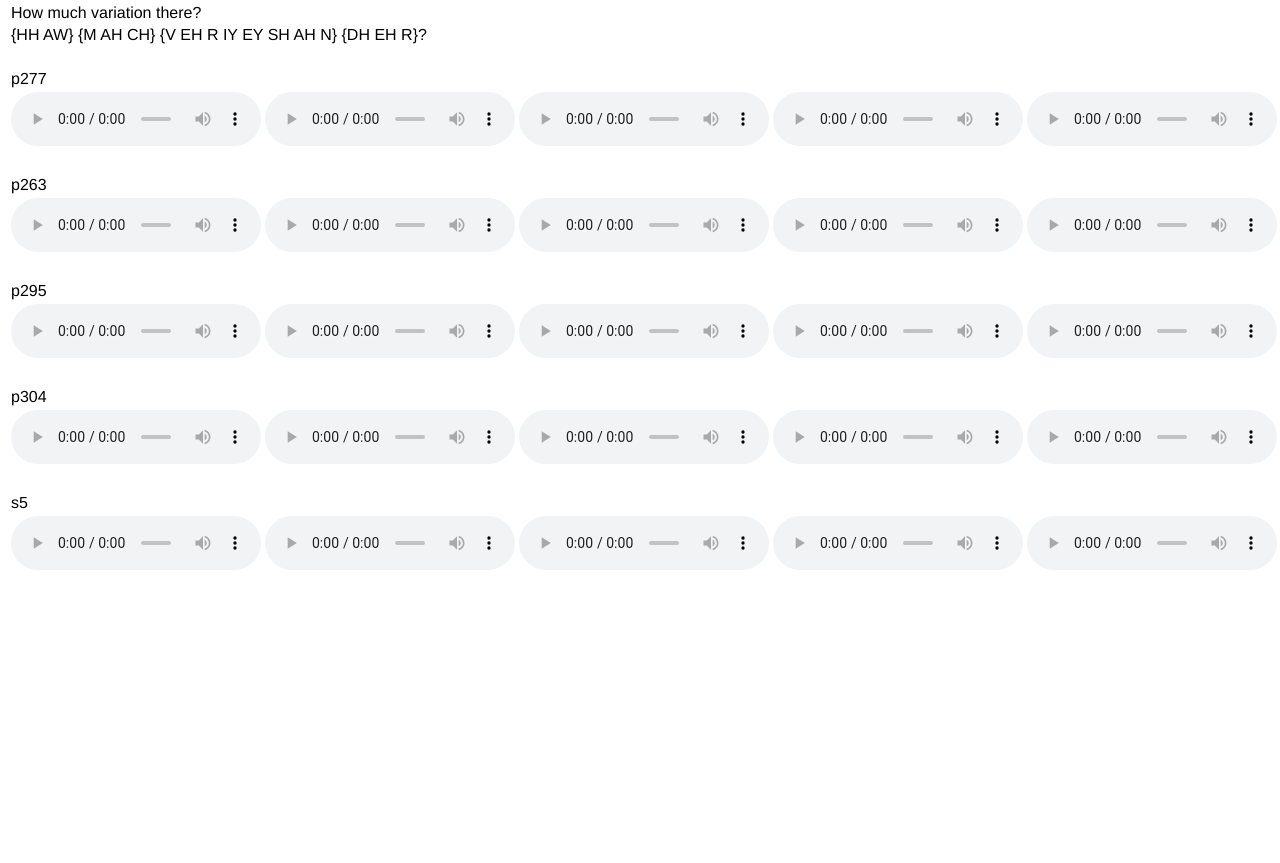
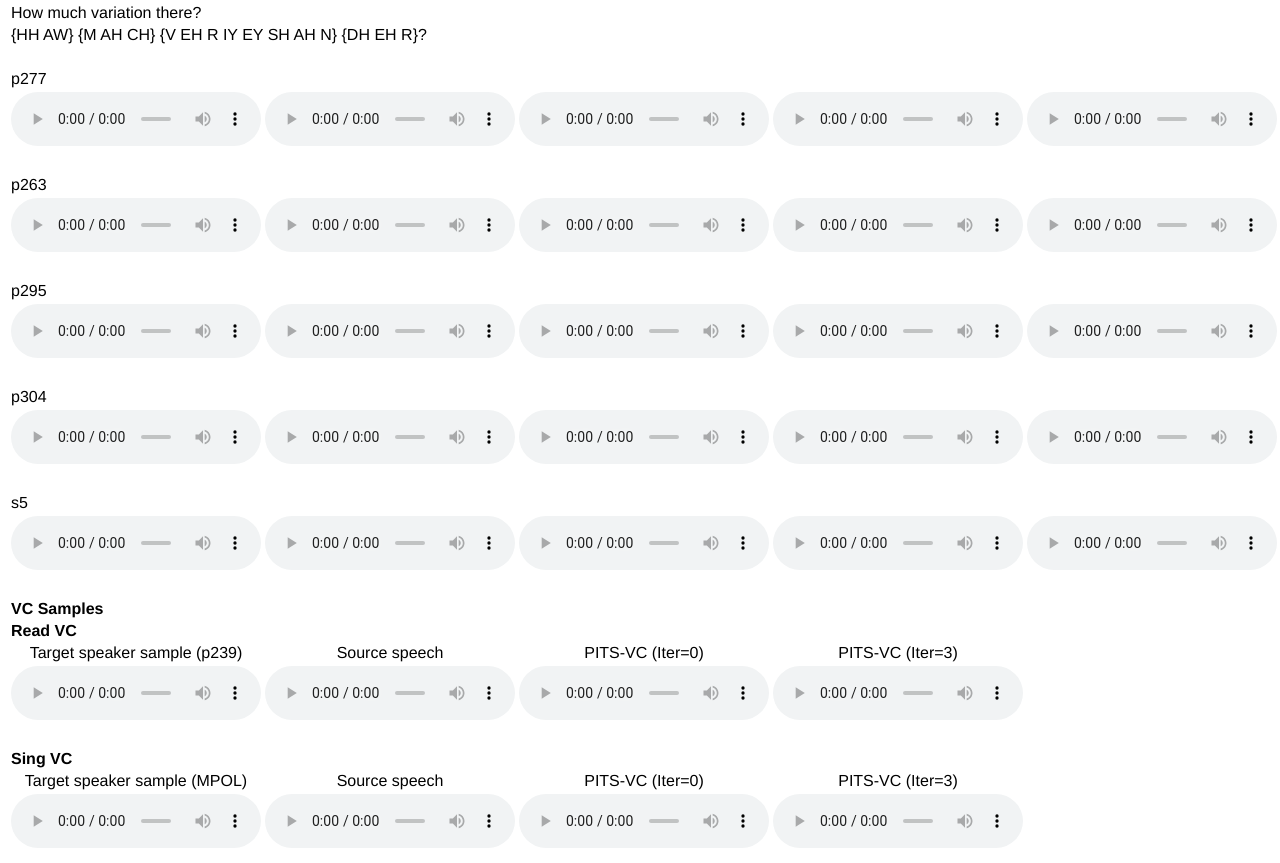
Before and after one commit to anonymous-pits/pits, a plain HTML site: page docs/index.html in a window 1280 px wide. Shown: the part 8519-9382 px from the top of the page. Before the commit the page ends 9126 px from the top, so only its background shows below. Drawn offline with Linux system fonts and the light colour scheme.

Commit message:
Add VC samples

```diff
--- a/docs/index.html
+++ b/docs/index.html
@@ -948,5 +948,39 @@
             </tr>
             <tr><td><br></td></tr>
 		</tbody>
+        <tr>
+            <td colspan="4"><b>VC Samples</b></td>
+        </tr>
+        <tr>
+            <td colspan="4"><b>Read VC</b></td>
+        </tr>
+        <tr>
+            <td><div align="center">Target speaker sample (p239)</div></td>
+            <td><div align="center">Source speech</div></td>
+            <td><div align="center">PITS-VC (Iter=0)</div></td>
+            <td><div align="center">PITS-VC (Iter=3)</div></td>
+        </tr>
+        <tr>
+            <td><div align="center"><audio controls="" style="width: 250px;"><source src="./pits_samples/VC/p239_sample.wav" type="audio/wav"></audio></div></td>
+            <td><div align="center"><audio controls="" style="width: 250px;"><source src="./pits_samples/VC/read-orig.wav" type="audio/wav"></audio></div></td>
+            <td><div align="center"><audio controls="" style="width: 250px;"><source src="./pits_samples/VC/read-p239-iter=0.wav" type="audio/wav"></audio></div></td>
+            <td><div align="center"><audio controls="" style="width: 250px;"><source src="./pits_samples/VC/read-p239-iter=3.wav" type="audio/wav"></audio></div></td>
+        </tr>
+        <tr><td><br></td></tr>
+        <tr>
+            <td colspan="4"><b>Sing VC</b></td>
+        </tr>
+        <tr>
+            <td><div align="center">Target speaker sample (MPOL)</div></td>
+            <td><div align="center">Source speech</div></td>
+            <td><div align="center">PITS-VC (Iter=0)</div></td>
+            <td><div align="center">PITS-VC (Iter=3)</div></td>
+        </tr>
+        <tr>
+            <td><div align="center"><audio controls="" style="width: 250px;"><source src="./pits_samples/VC/MPOL_sample.wav" type="audio/wav"></audio></div></td>
+            <td><div align="center"><audio controls="" style="width: 250px;"><source src="./pits_samples/VC/sing-orig.wav" type="audio/wav"></audio></div></td>
+            <td><div align="center"><audio controls="" style="width: 250px;"><source src="./pits_samples/VC/sing-MPOL-iter=0.wav" type="audio/wav"></audio></div></td>
+            <td><div align="center"><audio controls="" style="width: 250px;"><source src="./pits_samples/VC/sing-MPOL-iter=3.wav" type="audio/wav"></audio></div></td>
+        </tr>
     </body>
 </html>
```
Also changed, not shown: 8 other files.
